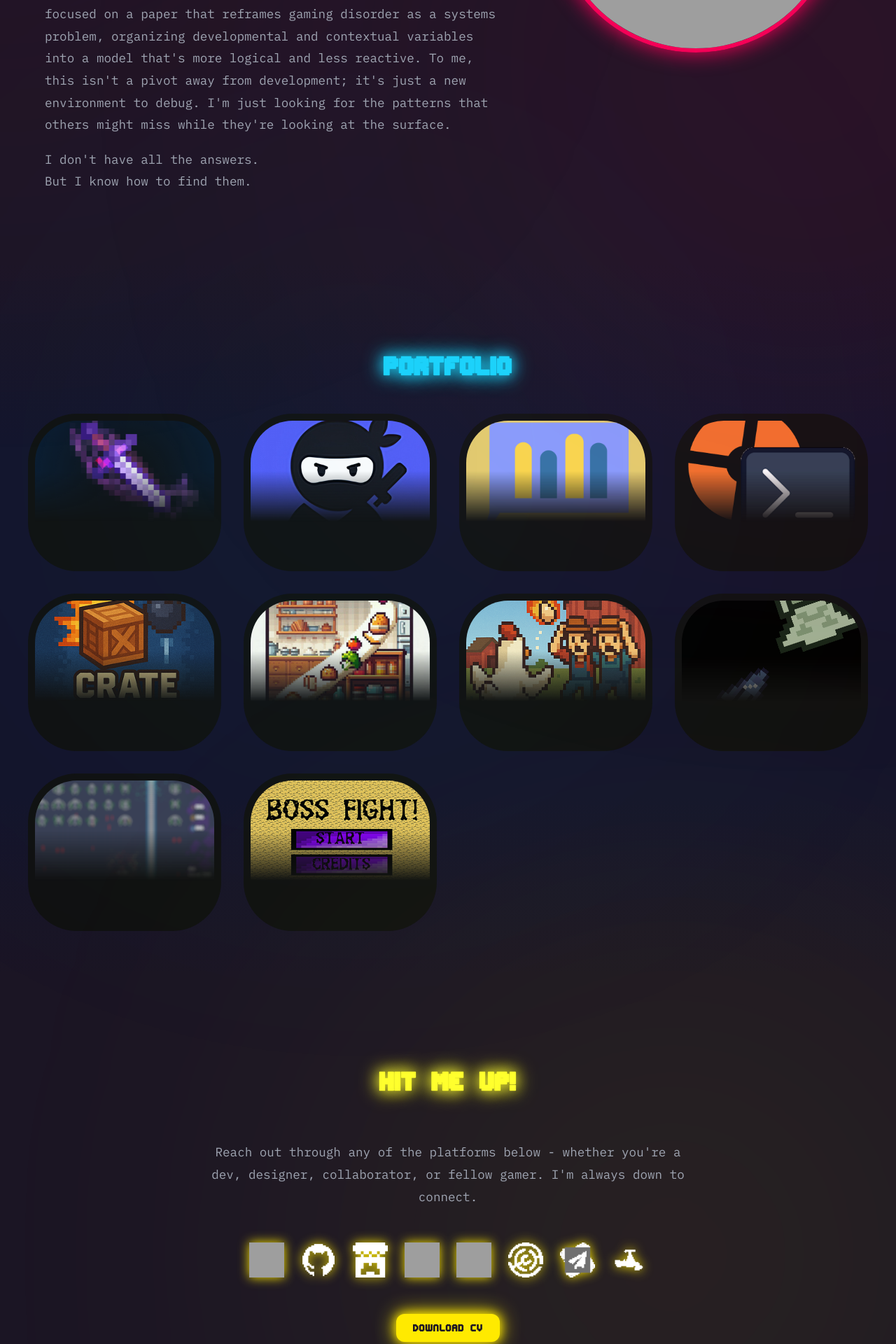
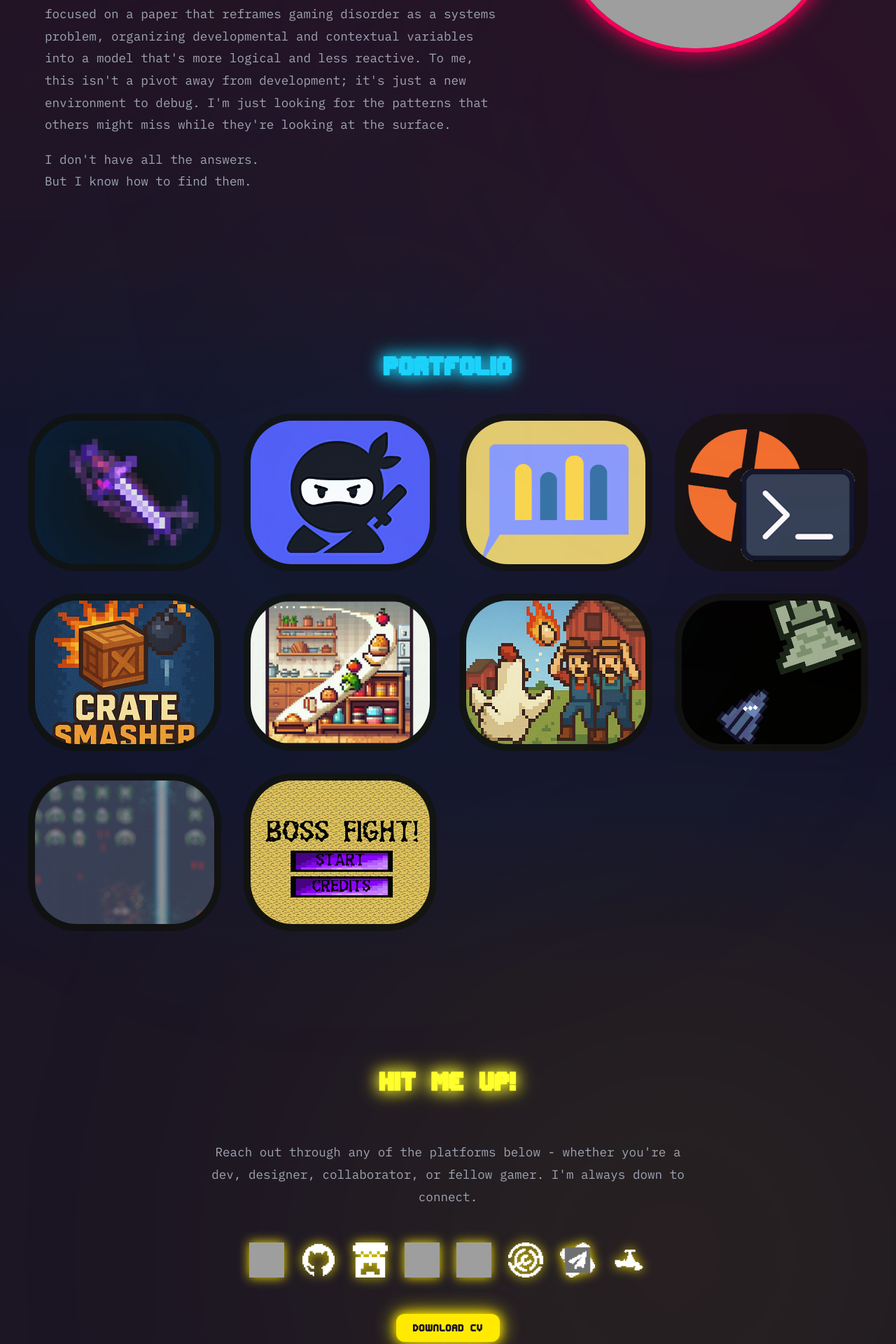
Before and after one commit to Myst1cS04p/Me, a Jekyll site: the page built from index.md, in a window 1280 px wide. Shown: the part 1798-3718 px from the top of the page at 70% size. Built offline with Jekyll 4.4.1, drawn with Linux system fonts in a browser that asks for light colours; grey boxes are pictures that could not be loaded.

Commit message:
fix card.scss

```diff
--- a/_sass/components/_card.scss
+++ b/_sass/components/_card.scss
@@ -1,25 +1,21 @@
 // ============================================
 // UNIFIED CARD COMPONENT
 // ============================================
+// Reusable card styling for portfolio & articles
+
+@import 'mixins';
 
 .card {
   @include card-base;
   aspect-ratio: 1 / 0.8;
-  overflow: hidden; // Ensure content doesn't overflow
-  display: flex;
-  flex-direction: column;
 
   // Card hover effects
   @include card-hover;
   @include card-image-hover;
 
-  // Image container (with 70% height)
+  // Image container
   &__image {
     @include card-image;
-    height: 70%; // Adjusted to 70% of card height
-    object-fit: cover; // Ensure the image covers the container
-    mask-image: linear-gradient(to bottom, black 50%, transparent 100%); // Fade from top to bottom
-    -webkit-mask-image: linear-gradient(to bottom, black 50%, transparent 100%);
   }
 
   // Hover overlay content
@@ -48,7 +44,19 @@
 }
 
 // --------------------------------------------
-// Article Card Variant
+// Portfolio Card Variant
+// --------------------------------------------
+
+.portfolio-card {
+  @extend .card;
+
+  // Larger border radius for portfolio cards
+  border-radius: var(--radius-2xl);
+  border-width: 10px;
+}
+
+// --------------------------------------------
+// Article Card Variant (merged from B)
 // --------------------------------------------
 
 .article-card {
@@ -67,8 +75,9 @@
   // Article-specific image sizing
   .card__image {
     border-radius: 14px;
-    height: 70%;
-    mask-image: linear-gradient(to bottom, black 50%, transparent 100%); // Apply gradient fade
+    height: 70%; // Adjusted to 70% of card height
+    object-fit: cover; // Ensure the image covers the container
+    mask-image: linear-gradient(to bottom, black 50%, transparent 100%); // Fade from top to bottom
     -webkit-mask-image: linear-gradient(to bottom, black 50%, transparent 100%);
   }
 
```
